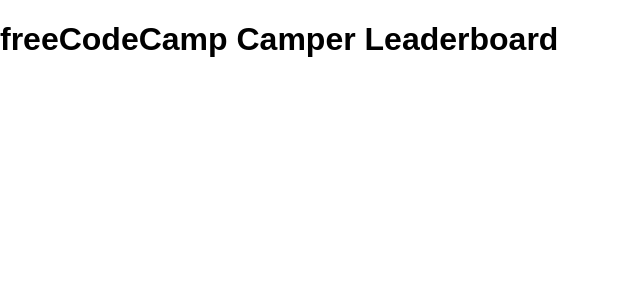
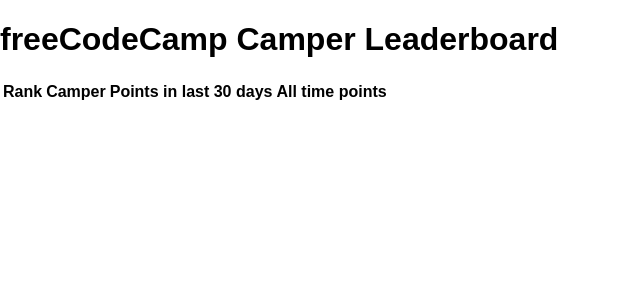
Before and after one commit to kevcomedia/camper-leaderboard, a React (Create React App) app: page / in a window 1280 px wide. Shown: the top 300 px of the page, without its empty margins (0-640 px from the left). Built offline with nearby package versions, Linux system fonts and the light colour scheme.

Commit message:
Add CamperTable component

```diff
--- a/src/App.js
+++ b/src/App.js
@@ -1,4 +1,5 @@
 import React, { Component } from 'react';
+import CamperTable from './CamperTable';
 // import './App.css';
 
 class App extends Component {
@@ -9,7 +10,7 @@
           <h1>freeCodeCamp Camper Leaderboard</h1>
         </header>
 
-        {/* Table component goes here */}
+        <CamperTable />
       </div>
     );
   }
--- /dev/null
+++ b/src/CamperTable.js
@@ -0,0 +1,23 @@
+import React, { Component } from 'react';
+
+class CamperTable extends Component {
+  render() {
+    return (
+      <table>
+        <thead>
+          <tr>
+            <th scope='col'>Rank</th>
+            <th scope='col'>Camper</th>
+            <th scope='col'>Points in last 30 days</th>
+            <th scope='col'>All time points</th>
+          </tr>
+        </thead>
+        <tbody>
+          {/* Rows will go here */}
+        </tbody>
+      </table>
+    );
+  }
+}
+
+export default CamperTable;
```
